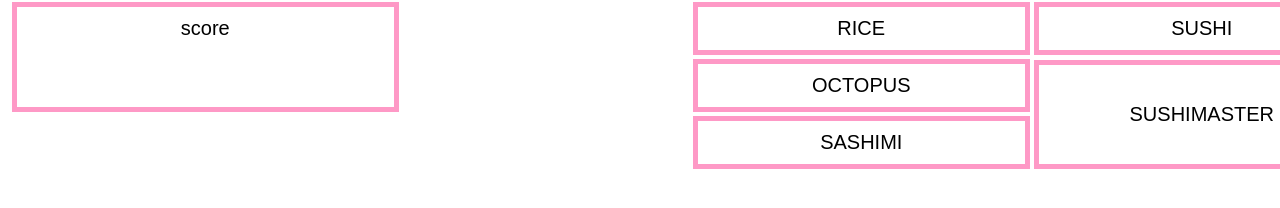
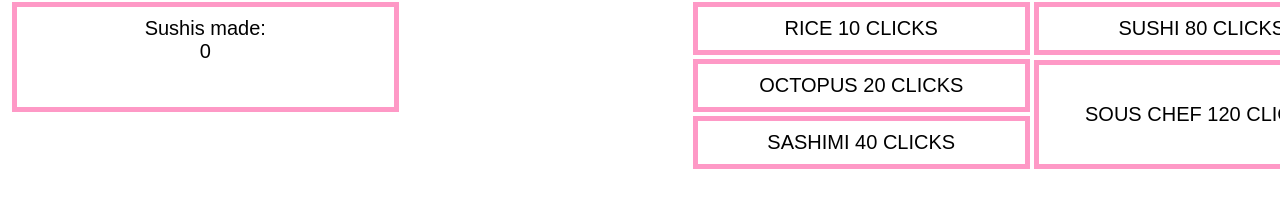
Before and after one commit to niinniin/incrementalgame, a plain HTML site: page index.html in a window 1280 px wide. Shown: the part 592-800 px from the top of the page. Drawn offline with Linux system fonts and the light colour scheme.

Commit message:
Ny bakgrund och enkel js

```diff
--- a/index.html
+++ b/index.html
@@ -10,37 +10,37 @@
     <div id="wrapper">
         <div id="background">
             <div style="text-align: left;">
-                <img id="totoro" src="pictures/totoro%20half.png">
+                <img id="totoro" onclick="sushiClicker(1)" src="pictures/totoro%20half.png">
             </div>
         </div>
 
         <table style="border: 1px solid white;width:100%">
             <tr>
                 <td rowspan="2" class="col">
-                    <div id="score">score</div>
+                    <div id="score">Sushis made: <div id="sushis">0</> </div>
                 </td>
                 <td class="col"></td>
                 <td class="col">
-                    <button id="rice" class="btn">RICE</button>
+                    <button id="rice" class="btn">RICE 10 CLICKS</button>
                 </td>
                 <td class="col">
-                    <button id="sushi" class="btn">SUSHI</button>
+                    <button id="sushi" class="btn">SUSHI 80 CLICKS</button>
                 </td>
             </tr>
             <tr>
                 <td class="col"></td>
                 <td>
-                    <button id="octopus" class="btn">OCTOPUS</button>
+                    <button id="octopus" class="btn">OCTOPUS 20 CLICKS</button>
                 </td>
                 <td rowspan="2" class="col">
-                    <button id="sushimaster" class="btnl">SUSHIMASTER</button>
+                    <button id="sushimaster" class="btnl">SOUS CHEF 120 CLICKS</button>
                 </td>
             </tr>
             <tr>
                 <td class="col"></td>
                 <td class="col"></td>
                 <td class="col">
-                    <button id="sashimi" class="btn">SASHIMI</button>
+                    <button id="sashimi" class="btn">SASHIMI 40 CLICKS</button>
                 </td>
             </tr>
 
@@ -56,7 +56,7 @@
 
 
 
-
+<script type="text/javascript" src="main.js"></script>
 
 </body>
 </html>
--- /dev/null
+++ b/main.js
@@ -0,0 +1,10 @@
+/**
+ * Created by NinaYoda on 2016-09-27.
+ */
+
+var sushis = 0;
+
+function sushiClicker(number){
+    sushis = sushis + number;
+    document.getElementById("sushis").innerHTML = sushis;
+};
```
Also changed, not shown: pictures/totoro sushi bar bcg.jpg, 2 other files.
